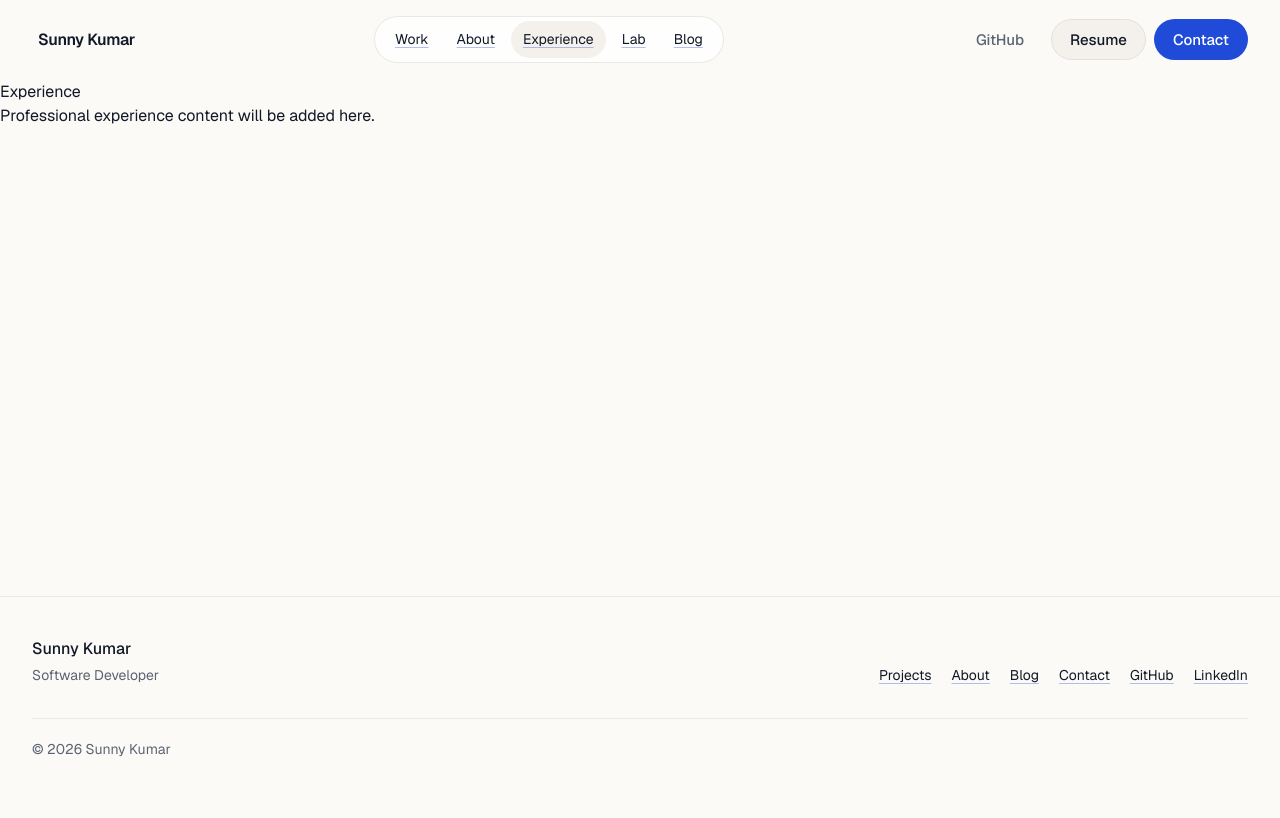
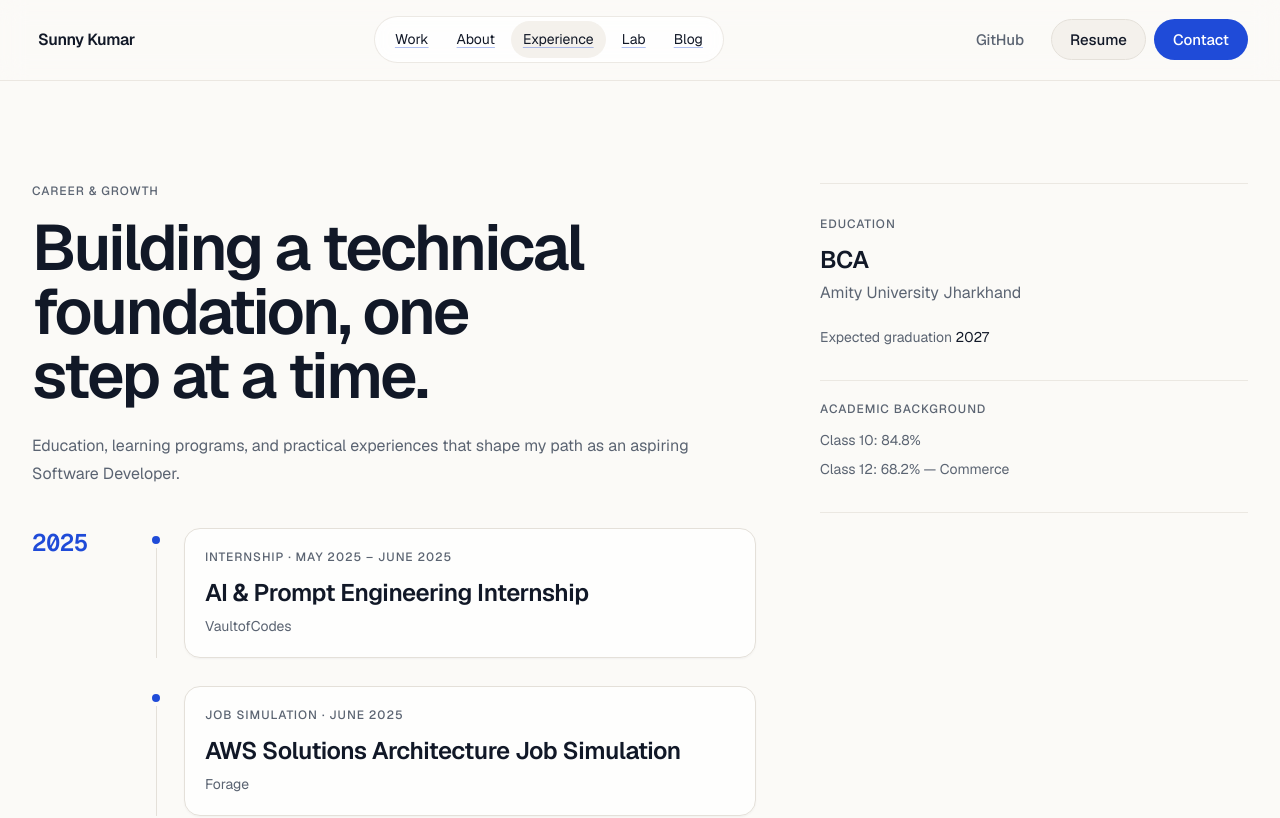
Before and after one commit to sunnythakur823/sunny-portfolio, a Next.js app: page /experience in a window 1280 px wide. Shown: the top 818 px of the page. Built offline with nearby package versions, Linux system fonts and the light colour scheme.

Commit message:
Upgrade experience timeline

```diff
--- a/src/app/experience/page.tsx
+++ b/src/app/experience/page.tsx
@@ -1,8 +1,16 @@
+import type { Metadata } from "next";
+
+import { CareerGrowthSection } from "@/components/experience";
+
+export const metadata: Metadata = {
+  title: "Experience | Sunny Kumar",
+  description: "Professional journey, academic milestones, and learning experiences in software development and technology.",
+};
+
 export default function ExperiencePage() {
   return (
     <main>
-      <h1>Experience</h1>
-      <p>Professional experience content will be added here.</p>
+      <CareerGrowthSection />
     </main>
   );
 }
--- a/src/components/experience/CareerTimeline.tsx
+++ b/src/components/experience/CareerTimeline.tsx
@@ -9,7 +9,16 @@ type CareerTimelineProps = Readonly<{
   education: EducationEntry;
 }>;
 
-type TimelineEntry = { year: string; month: string; label: string; title: string; organization?: string };
+type TimelineEntry = {
+  year: string;
+  month: string;
+  label: string;
+  title: string;
+  organization?: string;
+  description?: string;
+  skills?: string[];
+  credentialUrl?: string;
+};
 
 function formatDate(date: string) {
   return new Intl.DateTimeFormat("en", { month: "long", year: "numeric", timeZone: "UTC" }).format(new Date(`${date}-01T00:00:00Z`));
@@ -18,10 +27,35 @@ function formatDate(date: string) {
 export function CareerTimeline({ experiences, certifications, education }: CareerTimelineProps) {
   const entries: TimelineEntry[] = [
     ...experiences.map((entry) => ({
-      year: entry.startDate.slice(0, 4), month: entry.startDate, label: `${entry.type} · ${entry.endDate ? `${formatDate(entry.startDate)} – ${formatDate(entry.endDate)}` : formatDate(entry.startDate)}`, title: entry.title, organization: entry.organization,
+      year: entry.startDate.slice(0, 4),
+      month: entry.startDate,
+      label: `${entry.type} · ${entry.endDate ? `${formatDate(entry.startDate)} – ${formatDate(entry.endDate)}` : formatDate(entry.startDate)}`,
+      title: entry.title,
+      organization: entry.organization,
+      description: entry.description,
+      skills: entry.skills,
+      credentialUrl: entry.credentialUrl,
     })),
-    ...certifications.map((entry) => ({ year: entry.date.slice(0, 4), month: entry.date, label: `${entry.type} · ${formatDate(entry.date)}`, title: entry.name, organization: entry.organization })),
-    ...(education.expectedGraduation ? [{ year: education.expectedGraduation, month: `${education.expectedGraduation}-12`, label: "Education · Expected graduation", title: education.program, organization: education.institution }] : []),
+    ...certifications.map((entry) => ({
+      year: entry.date.slice(0, 4),
+      month: entry.date,
+      label: `${entry.type} · ${formatDate(entry.date)}`,
+      title: entry.name,
+      organization: entry.organization,
+      description: entry.description,
+      skills: entry.skills,
+      credentialUrl: entry.credentialUrl,
+    })),
+    ...(education.expectedGraduation
+      ? [{
+          year: education.expectedGraduation,
+          month: `${education.expectedGraduation}-12`,
+          label: "Academic experience · Expected graduation",
+          title: education.program,
+          organization: education.institution,
+          description: education.academicBackground?.join(" · "),
+        }]
+      : []),
   ].sort((a, b) => a.month.localeCompare(b.month));
 
   const groupedEntries = Object.entries(Object.groupBy(entries, (entry) => entry.year));
@@ -30,7 +64,37 @@ export function CareerTimeline({ experiences, certifications, education }: Caree
     <div className="space-y-10" aria-label="Career and learning timeline">
       {groupedEntries.map(([year, yearEntries]) => (
         <TimelineYear key={year} year={year}>
-          {yearEntries?.map((entry, index) => <TimelineItem key={`${entry.month}-${entry.title}`} label={entry.label} title={entry.title} organization={entry.organization} isLast={index === yearEntries.length - 1} />)}
+          {yearEntries?.map((entry, index) => (
+            <TimelineItem
+              key={`${entry.month}-${entry.title}`}
+              label={entry.label}
+              title={entry.title}
+              organization={entry.organization}
+              isLast={index === yearEntries.length - 1}
+            >
+              {entry.description ? <p className="mt-3 text-body text-muted-foreground text-pretty">{entry.description}</p> : null}
+
+              {entry.skills?.length ? (
+                <div className="mt-4 flex flex-wrap gap-2" aria-label={`${entry.title} skills`}>
+                  {entry.skills.map((skill) => (
+                    <span key={skill} className="rounded-full border border-border bg-secondary px-2.5 py-1 text-caption text-foreground">
+                      {skill}
+                    </span>
+                  ))}
+                </div>
+              ) : null}
+
+              {entry.credentialUrl ? (
+                <div className="mt-4">
+                  <a href={entry.credentialUrl} target="_blank" rel="noreferrer noopener" className="link-base inline-flex items-center gap-1.5 text-small">
+                    View credential
+                    <span aria-hidden="true">↗</span>
+                    <span className="sr-only"> (opens in a new tab)</span>
+                  </a>
+                </div>
+              ) : null}
+            </TimelineItem>
+          ))}
         </TimelineYear>
       ))}
     </div>
--- a/src/components/experience/TimelineItem.tsx
+++ b/src/components/experience/TimelineItem.tsx
@@ -15,10 +15,10 @@ export function TimelineItem({ label, title, organization, isLast = false, child
         <span className="z-10 mt-1.5 h-3 w-3 rounded-full border-2 border-background bg-primary transition-transform duration-200 motion-reduce:transition-none group-hover:scale-125" />
         {!isLast ? <span className="absolute top-5 bottom-0 w-px bg-border" /> : null}
       </span>
-      <article className="border-b border-border/70 pb-7 transition-colors duration-200 motion-reduce:transition-none group-hover:border-primary/35">
-        <p className="text-caption font-medium text-muted-foreground">{label}</p>
-        <h3 className="mt-2 text-h3">{title}</h3>
-        {organization ? <p className="mt-1 text-small text-muted-foreground">{organization}</p> : null}
+      <article className="rounded-2xl border border-border bg-card/80 p-4 shadow-[0_1px_2px_rgba(15,23,42,0.04)] transition-[border-color,transform,box-shadow] duration-200 motion-reduce:transition-none group-hover:-translate-y-0.5 group-hover:border-primary/35 group-hover:shadow-[0_12px_24px_rgba(15,23,42,0.06)] sm:p-5">
+        <p className="text-caption font-medium tracking-[0.2em] text-muted-foreground">{label}</p>
+        <h3 className="mt-3 text-h3 text-foreground">{title}</h3>
+        {organization ? <p className="mt-2 text-small text-muted-foreground">{organization}</p> : null}
         {children}
       </article>
     </li>
--- a/src/components/experience/TimelineYear.tsx
+++ b/src/components/experience/TimelineYear.tsx
@@ -4,7 +4,7 @@ export function TimelineYear({ year, children }: Readonly<{ year: string; childr
   return (
     <section className="grid gap-5 sm:grid-cols-[5rem_minmax(0,1fr)] sm:gap-8" aria-labelledby={`timeline-${year}`}>
       <h3 id={`timeline-${year}`} className="font-mono text-h3 text-primary">{year}</h3>
-      <ol>{children}</ol>
+      <ol className="space-y-0">{children}</ol>
     </section>
   );
 }
```
